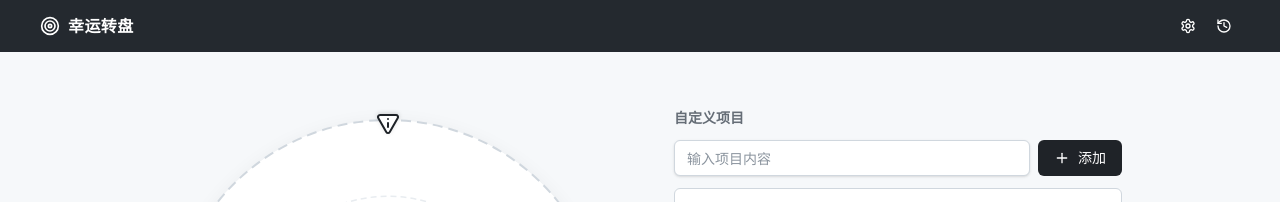
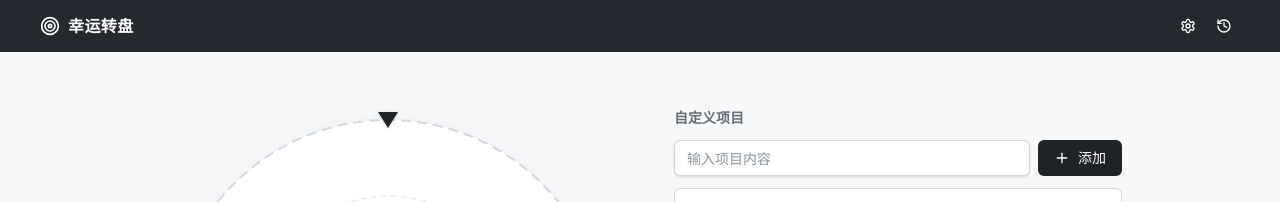
Before and after one commit to Allertant/my-item-selecter, a React (Vite) app: page / in a window 1280 px wide. Shown: the top 202 px of the page. Built offline with nearby package versions, Linux system fonts and the light colour scheme; the HTML template or start-up script is replaced by a standard one.

Commit message:
fix: 将转盘指针从 TriangleAlert 图标替换为纯 CSS 实心三角形

```diff
--- a/src/components/Wheel.tsx
+++ b/src/components/Wheel.tsx
@@ -1,5 +1,4 @@
 import { useRef, useEffect, useState, useCallback } from 'react';
-import { TriangleAlert } from 'lucide-react';
 import { createDrawContext, clearCanvas, drawEmptyWheel, drawSlices, drawCenter } from '@/lib/wheel-drawing';
 import { WheelTooltip } from '@/components/WheelTooltip';
 
@@ -121,7 +120,7 @@ export default function Wheel({ items, isSpinning, currentRotation }: WheelProps
         className="relative w-[340px] sm:w-[380px] lg:w-[460px] max-w-full aspect-square flex items-center justify-center"
       >
         <div className="absolute top-1 left-1/2 -translate-x-1/2 z-10">
-          <TriangleAlert className="h-6 w-6 rotate-180 text-fg fill-canvas drop-shadow-sm" />
+          <div className="w-0 h-0 border-l-[10px] border-r-[10px] border-t-[16px] border-l-transparent border-r-transparent border-t-fg drop-shadow-sm" />
         </div>
         <canvas
           ref={canvasRef}
```
